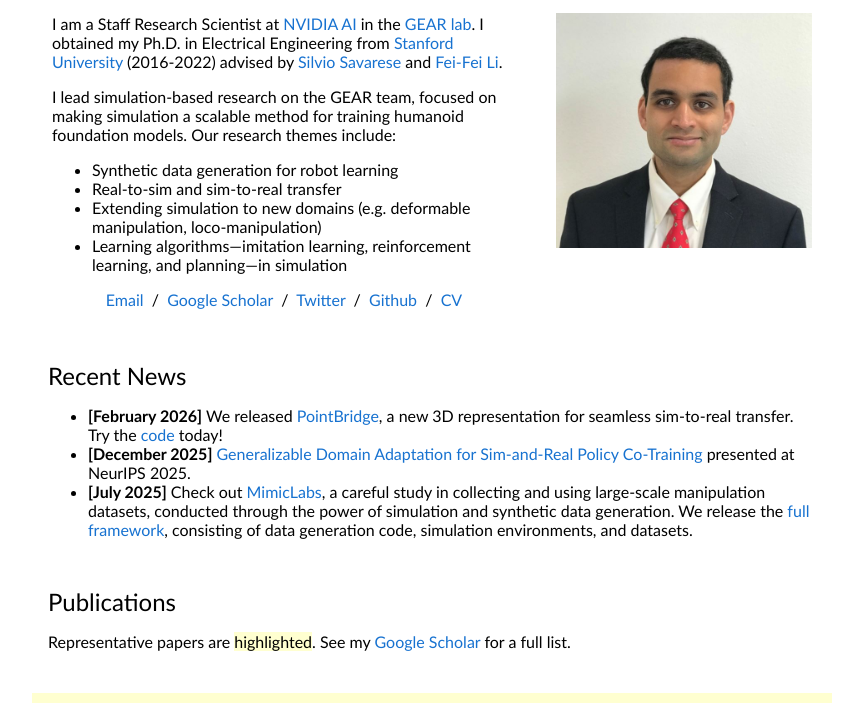
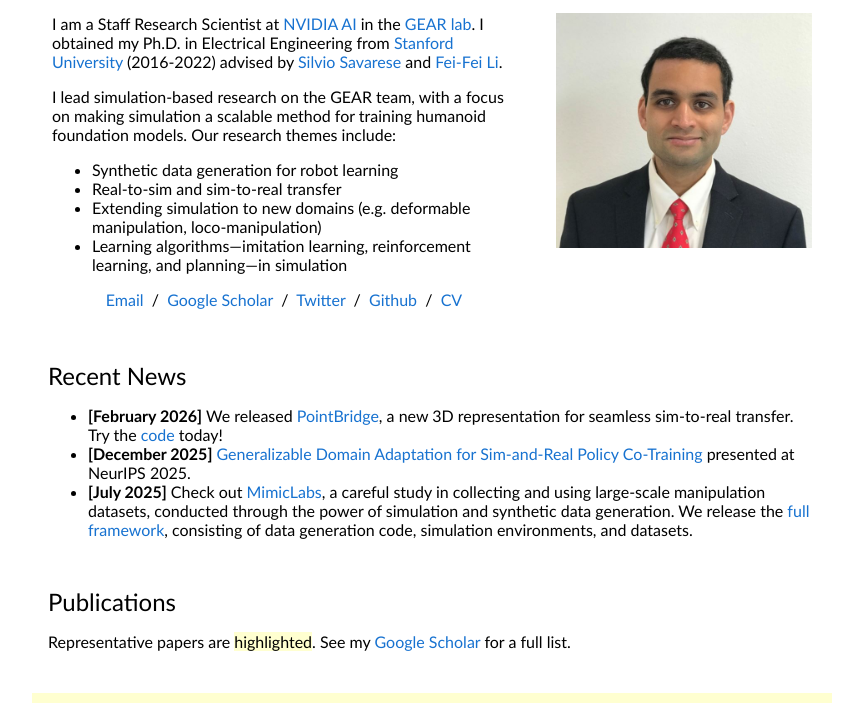
Before and after one commit to amandlek/amandlek.github.io, a plain HTML site: page index.html in a window 1280 px wide. Shown: the part 89-792 px from the top of the page, without its empty margins (208-1071 px from the left). Drawn offline with Linux system fonts and the light colour scheme.

Commit message:
small fix

```diff
--- a/index.html
+++ b/index.html
@@ -32,7 +32,7 @@
                 </p>
                 -->
                 <p>
-                  I lead simulation-based research on the GEAR team, focused on making simulation a scalable method for training humanoid foundation models. Our research themes include:
+                  I lead simulation-based research on the GEAR team, with a focus on making simulation a scalable method for training humanoid foundation models. Our research themes include:
                 </p>
                 <ul style="margin-top:0; margin-bottom:8px;">
                   <li>Synthetic data generation for robot learning</li>
```
